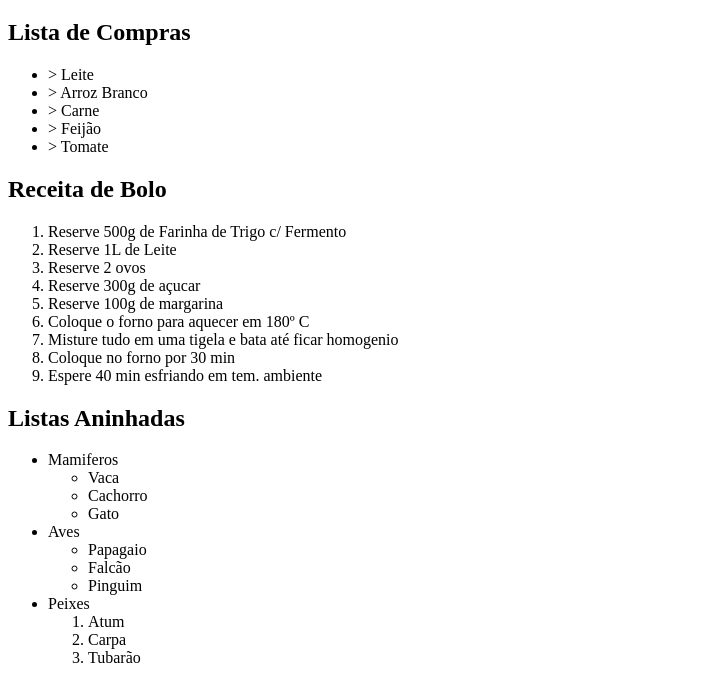
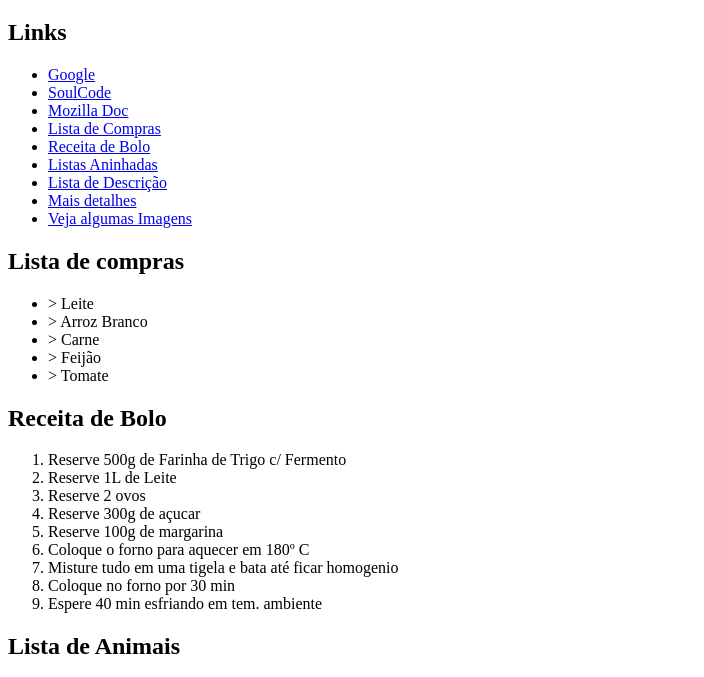
Before and after one commit to CarolinaPrad/Estudando_html, a plain HTML site: page aula22062023/index.html in a window 1280 px wide. Shown: the part 61-738 px from the top of the page, without its empty margins (0-704 px from the left). Drawn offline with Linux system fonts and the light colour scheme.

Commit message:
Atividades

```diff
--- a/aula22062023/index.html
+++ b/aula22062023/index.html
@@ -5,8 +5,41 @@
     <title>Aula 22/06/2023</title>
 </head>
 <body>
+
     <h1>Listas</h1>
-    <h2>Lista de Compras</h2>
+
+    <h2>Links</h2>
+    <ul>
+        <li>
+            <a href="https://www.google.com/" target="_blank">Google</a>
+        </li>
+        <li>
+            <a href="https://soulcode.com/" target="_blank">SoulCode</a>
+        </li>
+        <li>
+            <a href="https://developer.mozilla.org/pt-BR/" target="_blank">Mozilla Doc</a>
+        </li>
+        <li>
+            <a href="#lista-compras">Lista de Compras</a>
+        </li>
+        <li>
+            <a href="#receita-bolo">Receita de Bolo</a>
+        </li>
+        <li>
+            <a href="#lista-animais">Listas Aninhadas</a>
+        </li>
+        <li>
+            <a href="#lista-descrição">Lista de Descrição</a>
+        <li>
+            <a href="Diretório/Detalhes.html">Mais detalhes</a>
+        </li>
+        <li>
+            <a href="Diretório/Imagens.html">Veja algumas Imagens</a>
+        </li>
+    </ul>
+
+    <!--id -> Define uma identificação para o elemento (Atributo global) -->
+    <h2 id="lista-compras">Lista de compras</h2>
     <!--<ul> -> Listas não ordenadas -->
     <!-- <li> -> Item da lista-->
     <ul>
@@ -18,7 +51,7 @@
     </ul>
 
 
-    <h2>Receita de Bolo</h2>
+    <h2 id="Receita-bolo"> Receita de Bolo</h2>
     <!-- <ol> -> Lista Ordenada -->
     <!-- <li> -> Item da lista -->
     <ol>
@@ -33,7 +66,7 @@
         <li>Espere 40 min esfriando em tem. ambiente </li>
     </ol>
 
-    <h2>Listas Aninhadas</h2>
+    <h2 id="lista-animais"> Lista de Animais</h2>
     <ul>
         <li>Mamiferos
             <ul>
@@ -61,6 +94,8 @@
     <!--<dl> -> Lista de Descrição -->
     <!--<dt> -> Item da lista de descrição-->
     <!--<dd> -> Descrição do item -->
+
+        <h2 id="lista-descrição">Lista de Descrição</h2>
     <dl>
         <dt>HTML</dt>
         <dd>HTML é uma linguagem de marcação aplicada
```
Also changed, not shown: aula22062023/Diretório/Detalhes.html (added, +29 -0 lines), aula22062023/Diretório/Imagens.html (added, +12 -0 lines), aula22062023/Diretório/plano-de-fundo.png (added).
